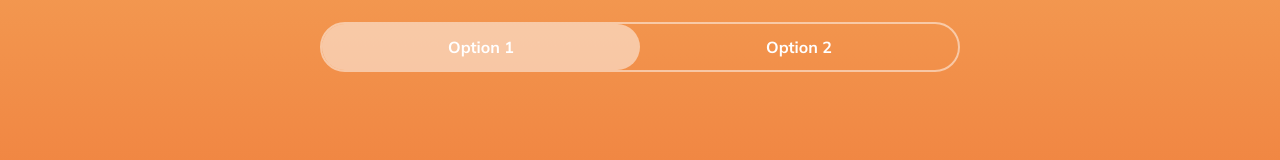
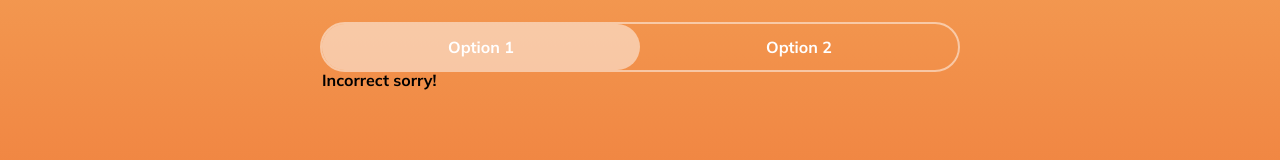
Before and after one commit to michellelclement/react-toggle, a React (Create React App) app: page / in a window 1280 px wide. Shown: the part 353-513 px from the top of the page. Built offline with nearby package versions, Linux system fonts and the light colour scheme.

Commit message:
Add state to check which option is selected and if it matches correct option

```diff
--- a/src/components/Toggle.js
+++ b/src/components/Toggle.js
@@ -1,6 +1,13 @@
-import React from "react";
+import React, { useState } from "react";
 
 const Toggle = () => {
+  const [selectedOption, setSelectedOption] = useState(null);
+  const correctOption = "option2"; //Set correct option
+
+  const clicked = (e) => {
+    setSelectedOption(e.target.id);
+  };
+
   return (
     <div className="toggle">
       <input
@@ -8,6 +15,7 @@ const Toggle = () => {
         className="toggle-option toggle-start"
         id="option1"
         name="toggle-option"
+        onChange={clicked}
       />
       <label htmlFor="option1">Option 1</label>
       <input
@@ -15,9 +23,16 @@ const Toggle = () => {
         className="toggle-option toggle-end"
         id="option2"
         name="toggle-option"
+        onChange={clicked}
       />
       <label htmlFor="option2">Option 2</label>
       <div className="toggle-option-slider"></div>
+
+      <p>
+        {selectedOption === correctOption
+          ? "Correct Answer"
+          : "Incorrect sorry!"}
+      </p>
     </div>
   );
 };
```
